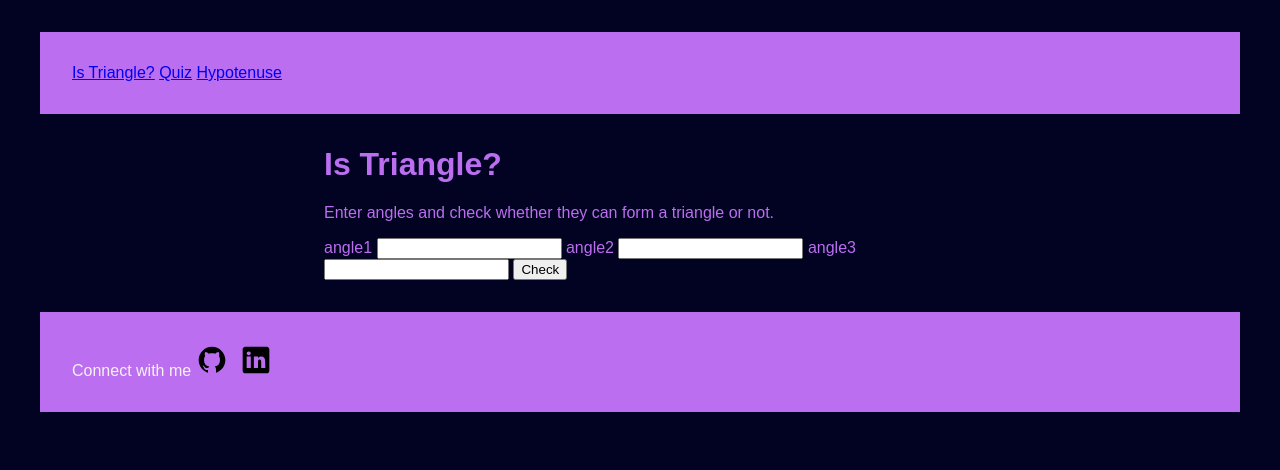
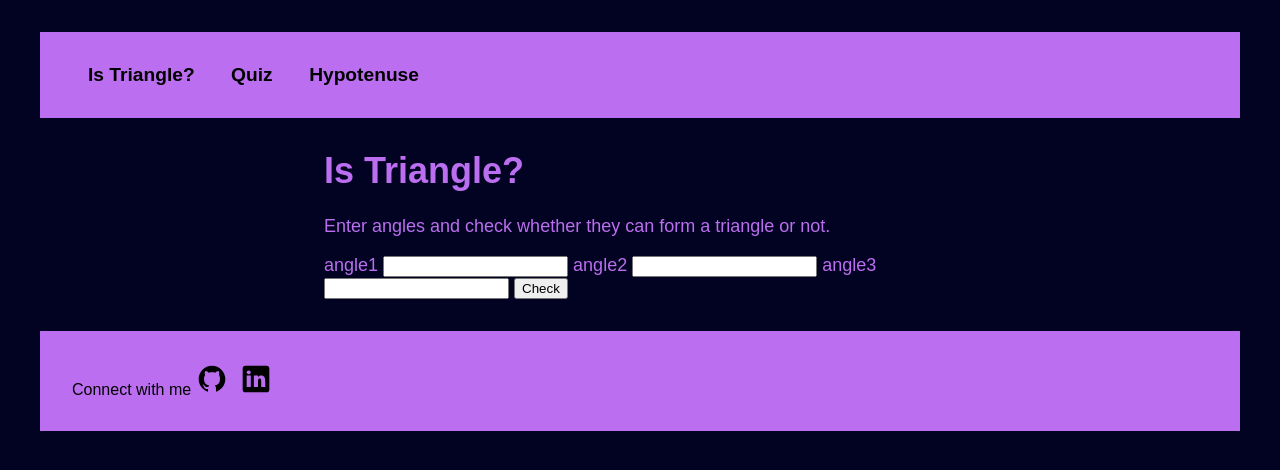
Before and after one commit to KeerthikaReddyP/FunWithTriangles, a plain HTML site: page index.html in a window 1280 px wide. Drawn offline with Linux system fonts and the light colour scheme.

Commit message:
styles added

```diff
--- a/index.html
+++ b/index.html
@@ -8,9 +8,9 @@
   </head>
   <body>
     <nav class="nav-bar">
-      <a href="/">Is Triangle?</a>
-      <a href="quiz.html">Quiz</a>
-      <a href="hypotenuse.html">Hypotenuse</a>
+      <a href="/" class="link">Is Triangle?</a>
+      <a href="quiz.html" class="link">Quiz</a>
+      <a href="hypotenuse.html" class="link">Hypotenuse</a>
     </nav>
     <div class="container">
       <h1>Is Triangle?</h1>
@@ -33,7 +33,7 @@
       <a href="https://github.com/KeerthikaReddyP"
         ><img src="images/githubicon.svg" class="icon"
       /></a>
-      <a href="https://www.linkedin.com/in/keerthika-panchika/" class="link"
+      <a href="https://www.linkedin.com/in/keerthika-panchika/"
         ><img src="images/linkedinicon.svg" class="icon"
       /></a>
     </footer>
--- a/styles.css
+++ b/styles.css
@@ -11,12 +11,26 @@ body{
 .container{
     margin:auto;
     width: 50%;
+    font-size: large;
 }
 .nav-bar, .footer{
     background-color: var(--light-purple);
-    color: var(--white);
+    color: black;
     margin:2rem;
     padding: 2rem;
+}
+.link{
+    text-decoration: none;
+    margin: 0.5rem;
+    padding: 0.5rem;
+    color: black;
+    font-weight: bolder;
+    font-size: larger;
+    border-radius: 0.3rem;
+}
+.link:hover{
+    background-color: rgb(115, 12, 183);
+    color: white;
 }
 .icon{
     width: 2em;
```
Also changed, not shown: hypotenuse.html (+4 -4 lines), quiz.html (+4 -4 lines).
